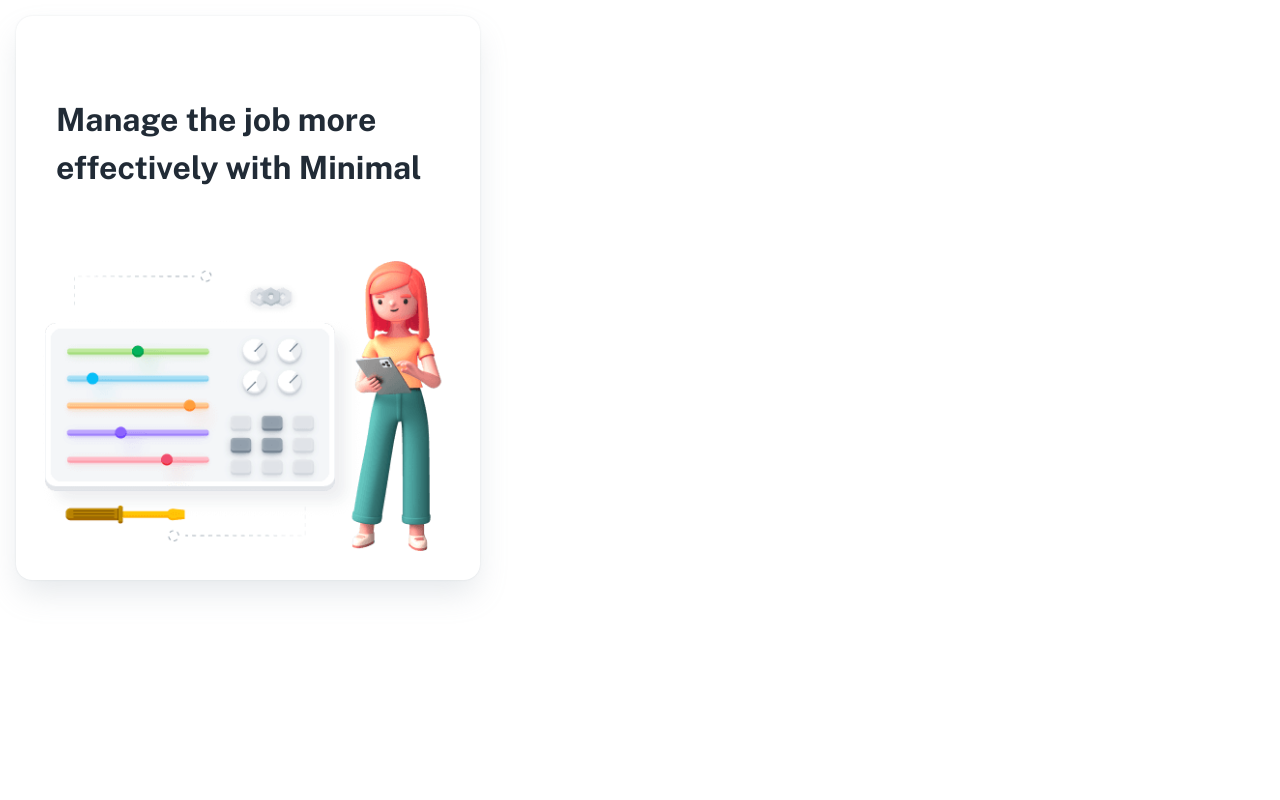
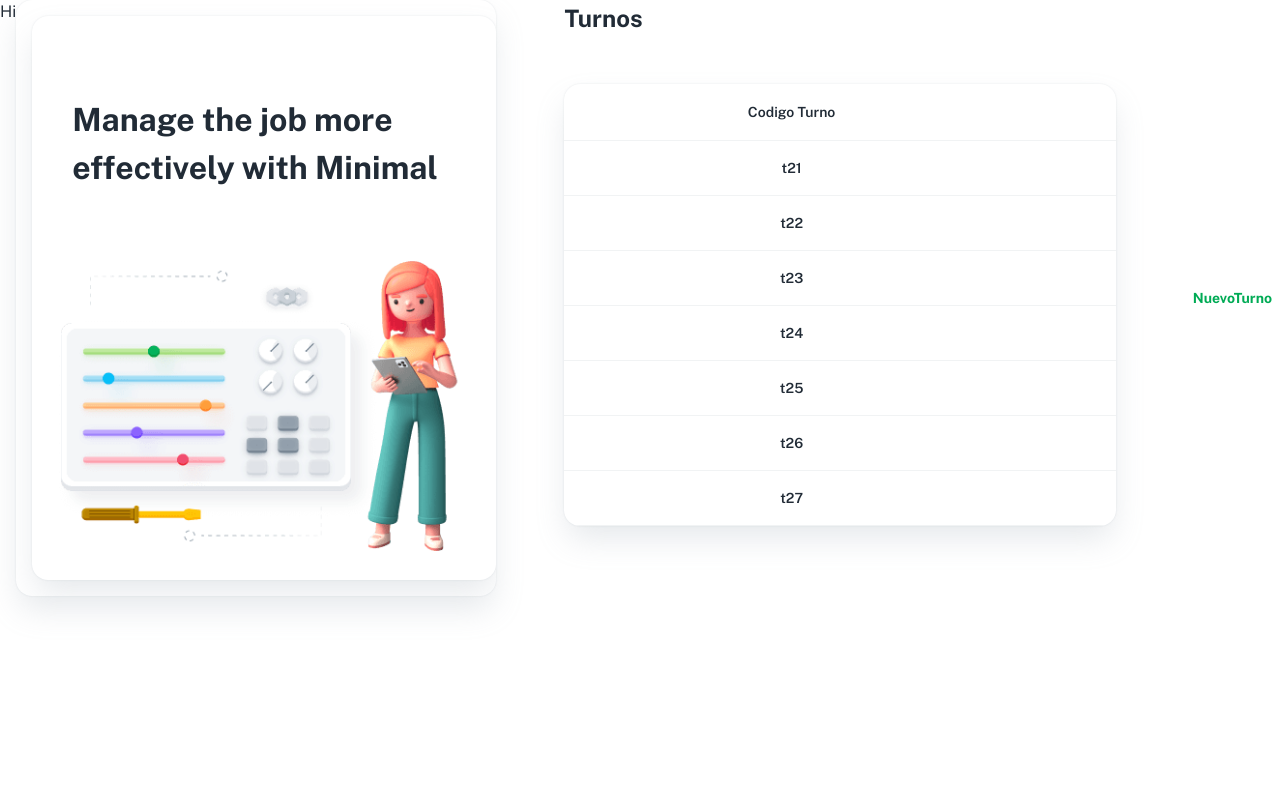
Before and after one commit to mlenism/WWW-Project, a React (Create React App) app in the folder Fronted/: page /turnos in a window 1280 px wide. Shown: the top 800 px of the page. Built offline with nearby package versions, Linux system fonts and the light colour scheme; a web font is replaced by a local one.

Commit message:
cambios en turnos

```diff
--- a/Fronted/src/pages/Turnos.js
+++ b/Fronted/src/pages/Turnos.js
@@ -1,7 +1,7 @@
 import { filter } from 'lodash';
 import { Icon } from '@iconify/react';
 import { sentenceCase } from 'change-case';
-import { useState } from 'react';
+import { useState, useEffect } from 'react';
 import { styled } from '@mui/material/styles';
 
 import plusFill from '@iconify/icons-eva/plus-fill';
@@ -54,6 +54,18 @@ const USERLIST = [
   {
     codigoTurno: 't24',
     servicio: 'servicio4'
+  },
+  {
+    codigoTurno: 't25',
+    servicio: 'servicio3'
+  },
+  {
+    codigoTurno: 't26',
+    servicio: 'servicio3'
+  },
+  {
+    codigoTurno: 't27',
+    servicio: 'servicio3'
   }
 ];
 
@@ -66,10 +78,41 @@ function Turnos() {
   const [rowsPerPage, setRowsPerPage] = useState(5);
   const emptyRows = page > 0 ? Math.max(0, (1 + page) * rowsPerPage - USERLIST.length) : 0;
 
+  const [nextTurn, setNextTurn] = useState(<>Hi</>);
+  let timer;
+
+  const ButtonHandler = () => {
+    console.log('prueba');
+    const nuevoTurno = {
+      codigoTurno: 't28',
+      servicio: 'servicio3'
+    };
+    USERLIST.push(nuevoTurno);
+    console.log(USERLIST);
+    setNextTurn(
+      <SectionStyleNewTurn>
+        <Card>{nuevoTurno.codigoTurno}</Card>
+      </SectionStyleNewTurn>
+    );
+    timer = setTimeout(() => setNextTurn(<>Hi</>), 3000);
+    console.log('Hola');
+  };
+
+  useEffect(() => {
+    clearTimeout(timer);
+  }, [nextTurn]);
+
   const RootStyle = styled(Page)(({ theme }) => ({
     [theme.breakpoints.up('md')]: {
       display: 'flex'
     }
+  }));
+  const SectionStyleNewTurn = styled('div')(({ theme }) => ({
+    position: 'absolute',
+    left: '50%',
+    top: '50%',
+    width: '30px',
+    height: '30px'
   }));
 
   const SectionStyle = styled(Card)(({ theme }) => ({
@@ -92,18 +135,18 @@ function Turnos() {
   }));
 
   return (
-    <Page title="Turnos | Minimal-UI">
-      <MHidden width="mdDown">
+    <RootStyle>
+      {nextTurn}
+      <Card width="mdDown">
         <SectionStyle>
           <Typography variant="h3" sx={{ px: 5, mt: 10, mb: 5 }}>
             Manage the job more effectively with Minimal
           </Typography>
           <img alt="register" src="/static/illustrations/illustration_register.png" />
         </SectionStyle>
-      </MHidden>
+      </Card>
 
       <Container maxWidth="sm">
-        <ContentStyle>
         <Stack direction="row" alignItems="center" justifyContent="space-between" mb={5}>
           <Typography variant="h4" gutterBottom>
             Turnos
@@ -121,8 +164,7 @@ function Turnos() {
                   </TableRow>
                 </TableHead>
                 <TableBody>
-                    {USERLIST.slice(page * rowsPerPage, page * rowsPerPage + rowsPerPage).map(
-                      (row) => {
+                  {USERLIST.slice(0, 10).map((row) => {
                     const { codigoTurno, servicio } = row;
 
                     return (
@@ -135,16 +177,21 @@ function Turnos() {
                         <TableCell align="center">{servicio}</TableCell>
                       </TableRow>
                     );
-                      }
-                    )}
+                  })}
                 </TableBody>
               </Table>
             </TableContainer>
           </Scrollbar>
         </Card>
-        </ContentStyle>
       </Container>
-    </Page>
+      <Button
+        onClick={() => {
+          ButtonHandler();
+        }}
+      >
+        NuevoTurno
+      </Button>
+    </RootStyle>
   );
 }
 
--- a/Fronted/src/routes.js
+++ b/Fronted/src/routes.js
@@ -26,7 +26,6 @@ export default function Router() {
         { path: 'app', element: <DashboardApp /> },
         { path: 'user', element: <User /> },
         { path: 'products', element: <Products /> },
-
         { path: 'blog', element: <Blog /> }
       ]
     },
```
Lines whose indentation alone changed are shown as unchanged.
